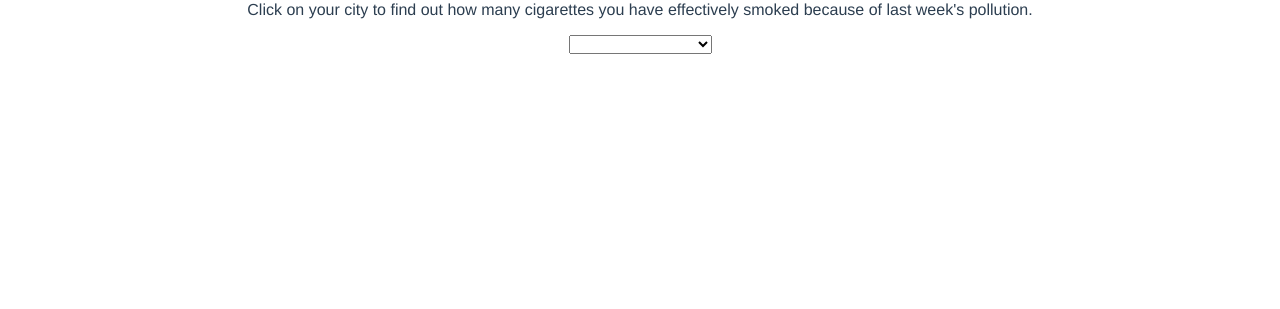
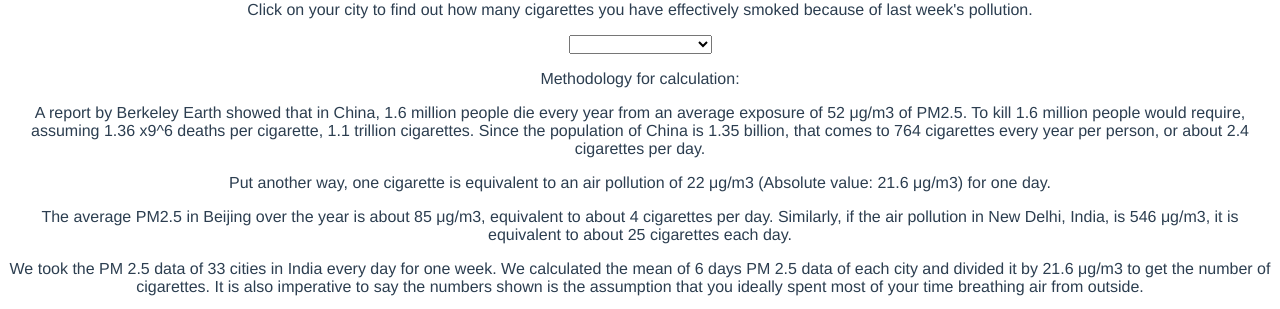
Before and after one commit to carrejoe3/air-quality, a Vue app in the folder air-quality/: page / in a window 1280 px wide. Shown: the part 627-936 px from the top of the page. Before the commit the page ends 800 px from the top, so only its background shows below. Built offline with nearby package versions, Linux system fonts and the light colour scheme.

Commit message:
Displayed last five paragraphs within SecondTextSection component + test

```diff
--- a/air-quality/src/components/SecondTextSection.vue
+++ b/air-quality/src/components/SecondTextSection.vue
@@ -1,11 +1,17 @@
 <template>
   <div id="secondTextSection">
+      <p v-for="content in secondTextContentData" v-bind:key="content.id">{{content}}</p>
   </div>
 </template>
 
 <script>
 export default {
-  name: 'SecondTextSection'
+  name: 'SecondTextSection',
+  computed: {
+    secondTextContentData () {
+      return this.$store.getters.secondTextContentData
+    }
+  }
 }
 </script>
 
```
Also changed, not shown: 1 other file (tests, documents, lock files or other folders).
